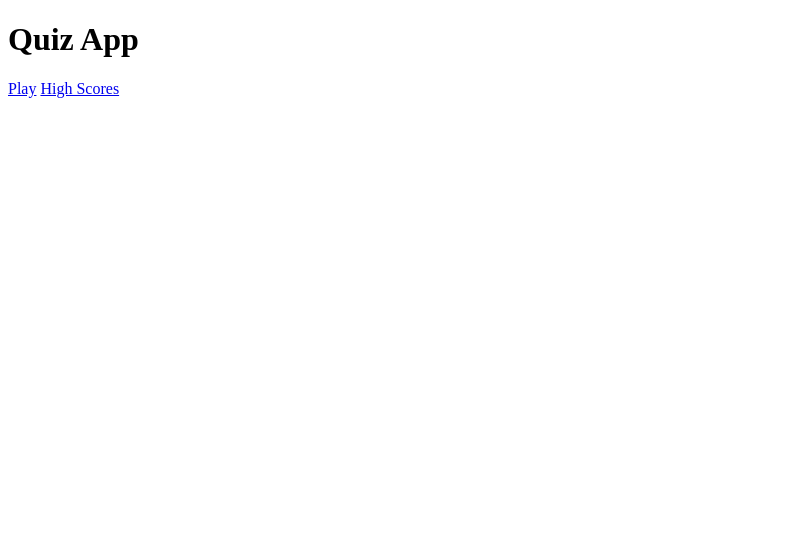
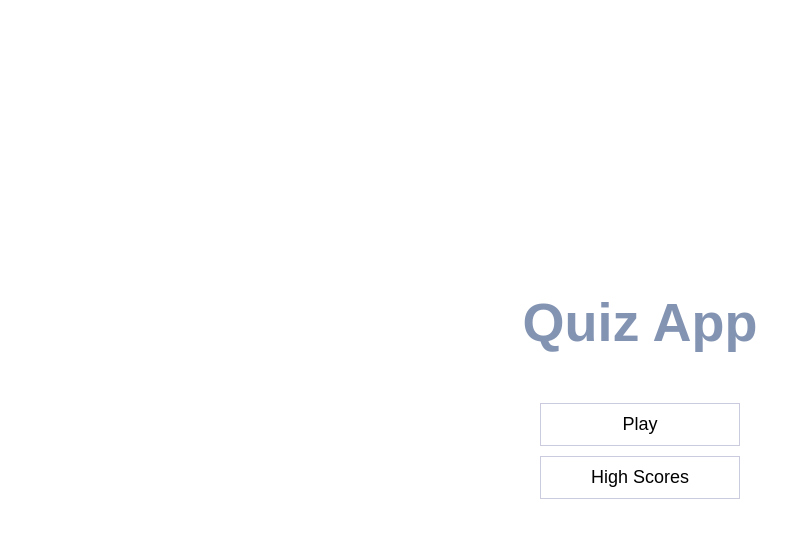
Before and after one commit to Asgar-Asgarov/Quiz-App, a plain HTML site: page index.html in a window 1280 px wide. Shown: the whole page, without its empty margins (0-811 px from the left). Drawn offline with Linux system fonts and the light colour scheme.

Commit message:
feature:container centred

```diff
--- a/assets/css/style.css
+++ b/assets/css/style.css
@@ -0,0 +1,65 @@
+:root{
+    font-size: 62.5%;
+    background-color: white;
+
+}
+
+*{
+    box-sizing: border-box;
+    font-family: Arial, Helvetica, sans-serif;
+    margin: 0;
+    padding: 0;
+    color: blue;
+}
+
+.container{
+    height: 100vh;
+    width: 100vw;
+    display: flex;
+    justify-content: center;
+    align-items: center;
+    text-align: center;
+    max-width: 80rem;
+    margin: 0 auto;
+}
+
+.container>*{
+    width: 100%;
+}
+
+h1,h2,h3,h4{margin-bottom: 1rem;}
+
+h1{
+    font-size: 5.4rem;
+    color: rgba(8, 40, 102, 0.5);
+    margin-bottom: 5rem;
+
+}
+
+.flex-column{
+    display: flex;
+    flex-direction: column;
+}
+.flex-center{
+    display: flex;
+    justify-content: center;
+    align-items: center;
+}
+.btn{
+    font-size: 1.8rem;
+    text-decoration: none;
+    border: 0.1rem solid rgb(203, 203, 223);
+
+    padding: 1rem 0;
+    margin-bottom: 1rem;
+    color: black;
+    width: 20rem;
+    text-align: center;
+}
+
+.btn:hover{
+    cursor: pointer;
+    box-shadow: 0 0,4rem 1,4rem 0 rgba(86, 135,235 , 0.5);
+    transform: translateY(-0.1rem);
+    transition: transform 150;
+}
--- a/index.html
+++ b/index.html
@@ -11,8 +11,8 @@
     <div class="container">
         <div id="home" class="flex-center flex-column">
             <h1>Quiz App</h1>
-            <a href="game.html">Play</a>
-            <a href="Best Scores">High Scores</a>
+            <a class="btn" href="game.html">Play</a>
+            <a class="btn" href="Best Scores" >High Scores</a>
         </div>
     </div>
 </body>
```
